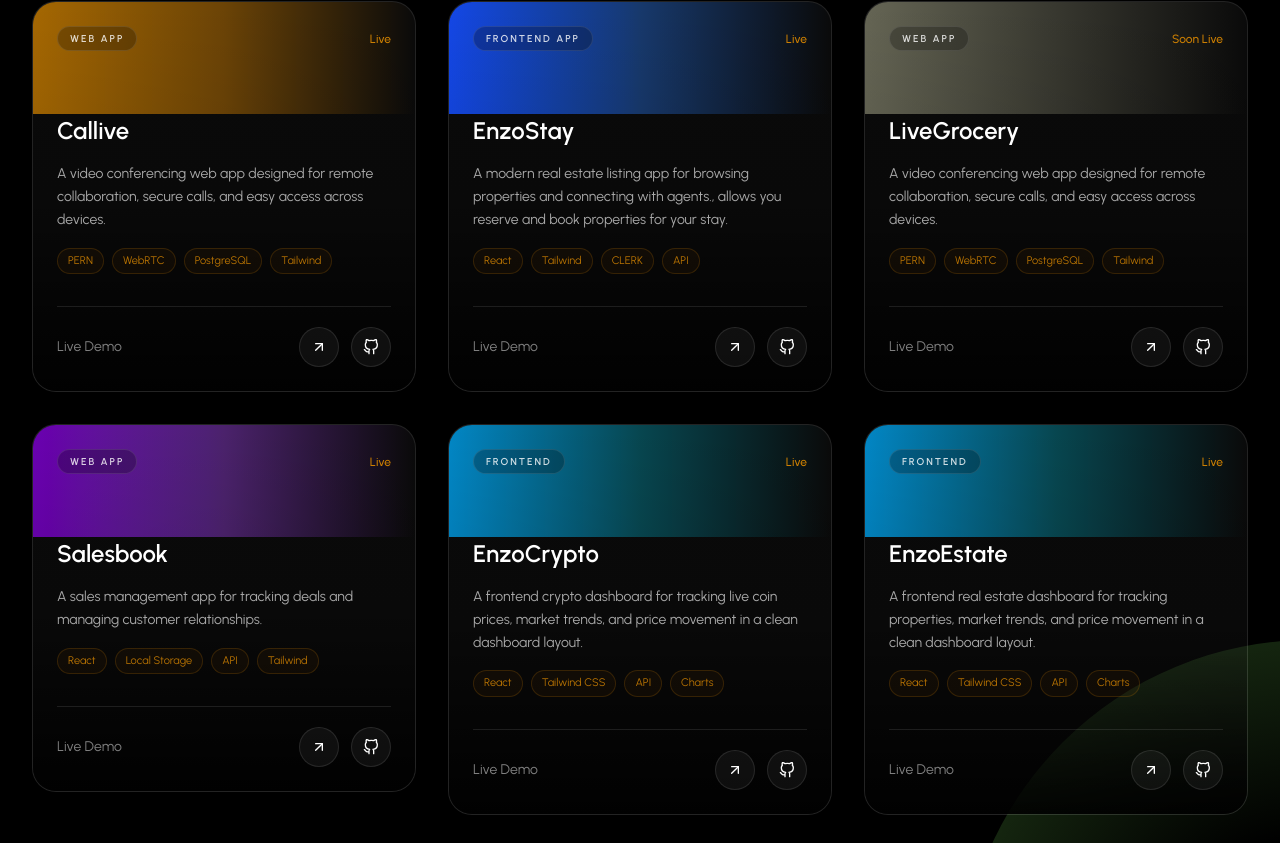
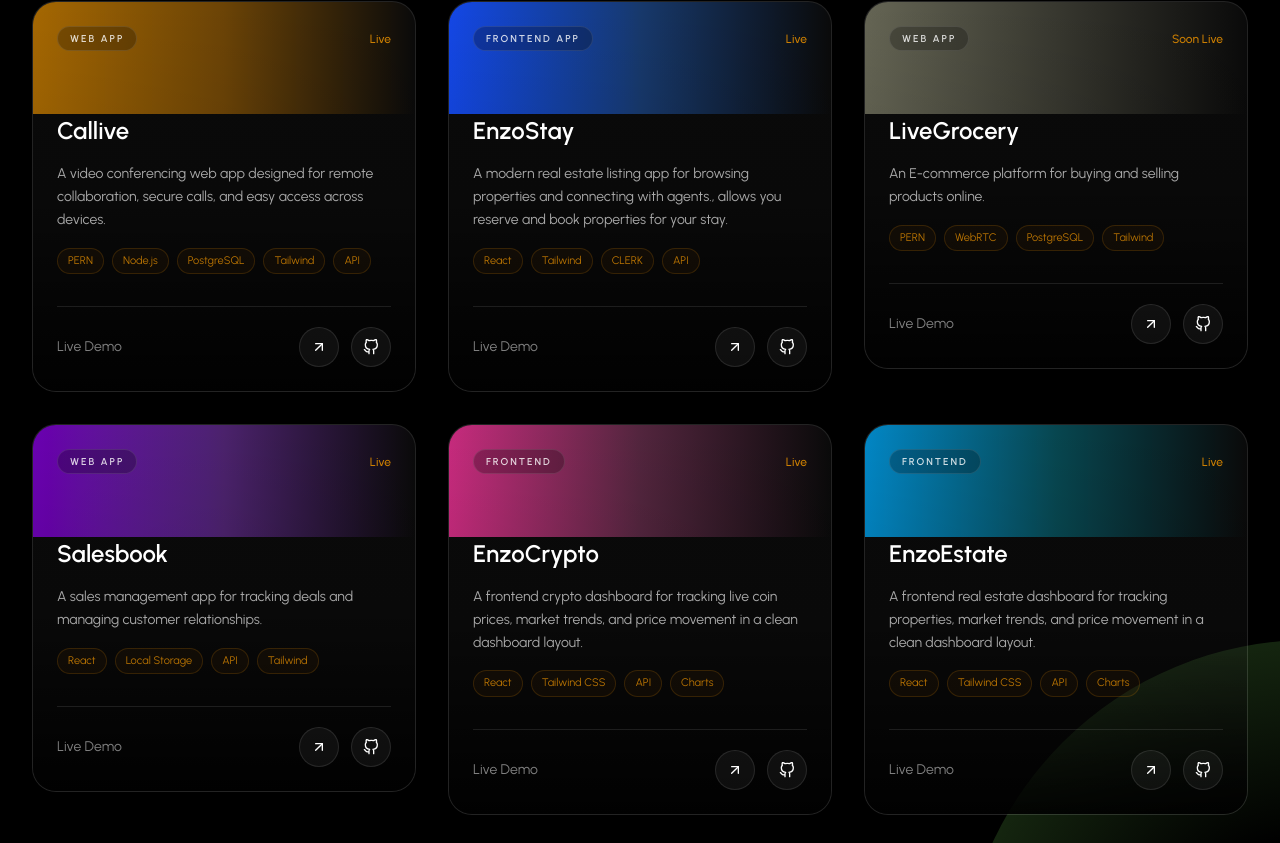
Before and after one commit to ReelMei/enzoportfolio.site, a React (Vite) app in the folder client-side/: page / in a window 1280 px wide. Shown: the part 3797-4640 px from the top of the page. Built offline with nearby package versions, Linux system fonts and the light colour scheme.

Commit message:
my commit

```diff
--- a/client-side/src/components/sections/Project.jsx
+++ b/client-side/src/components/sections/Project.jsx
@@ -12,7 +12,7 @@ const projects = [
     year: '2026',
     description:
       'A video conferencing web app designed for remote collaboration, secure calls, and easy access across devices.',
-    stack: ['PERN', 'WebRTC', 'PostgreSQL', 'Tailwind'],
+    stack: ['PERN', 'Node.js', 'PostgreSQL', 'Tailwind', 'API'],
     accent: 'from-primary/80 via-amber-500/40 to-transparent',
     liveUrl: 'https://callive.tech',
     githubUrl: 'https://github.com/ReelMei/Cally',
@@ -37,7 +37,7 @@ const projects = [
     status: 'Soon Live',
     year: '2026',
     description:
-      'A video conferencing web app designed for remote collaboration, secure calls, and easy access across devices.',
+      'An E-commerce platform for buying and selling products online.',
     stack: ['PERN', 'WebRTC', 'PostgreSQL', 'Tailwind'],
     accent: 'from-olive-500/80 via-olive-500/40 to-transparent',
     // liveUrl: 'https://callive.tech',
@@ -65,7 +65,7 @@ const projects = [
     description:
       'A frontend crypto dashboard for tracking live coin prices, market trends, and price movement in a clean dashboard layout.',
     stack: ['React', 'Tailwind CSS', 'API', 'Charts'],
-    accent: 'from-sky-500/80 via-cyan-400/30 to-transparent',
+    accent: 'from-pink-500/80 via-pink-400/30 to-transparent',
     liveUrl: 'https://enzocrypto.netlify.app/',
     githubUrl: 'https://github.com/ReelMei/Enzo-crypto',
   },
@@ -91,7 +91,7 @@ const projects = [
     description:
       'A Frontend Showcasing the landing page of a school project, EnzoCity, which is a web application that allows users to explore and discover various features of a University.',
     stack: ['React', 'Tailwind CSS'],
-    accent: 'from-sky-500/80 via-cyan-400/30 to-transparent',
+    accent: 'from-white via-white/30 to-transparent',
     liveUrl: 'https://enzocity.netlify.app/',
     githubUrl: 'https://github.com/ReelMei/Team-colab',
   },
@@ -117,7 +117,7 @@ const projects = [
     description:
       'The backend for the Callive application.',
     stack: ['Node.js', 'Express.js', 'CLERK', 'POSTGRESQL'],
-    accent: 'from-green-500/80 via-cyan-400/30 to-transparent',
+    accent: 'from-taupe-500/80 via-taupe-400/30 to-transparent',
     liveUrl: 'https://callive-backend.onrender.com',
     githubUrl: 'https://github.com/ReelMei/Cally/tree/main/server'
   },
```
